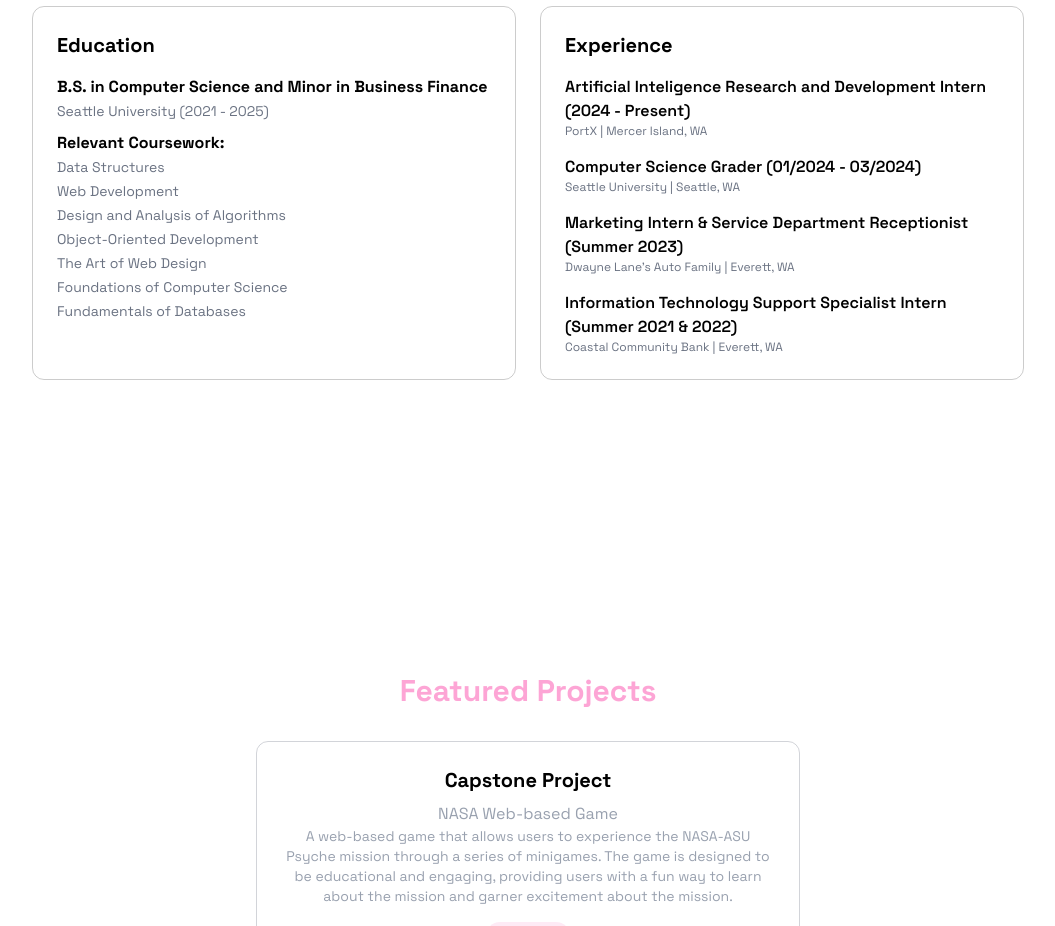
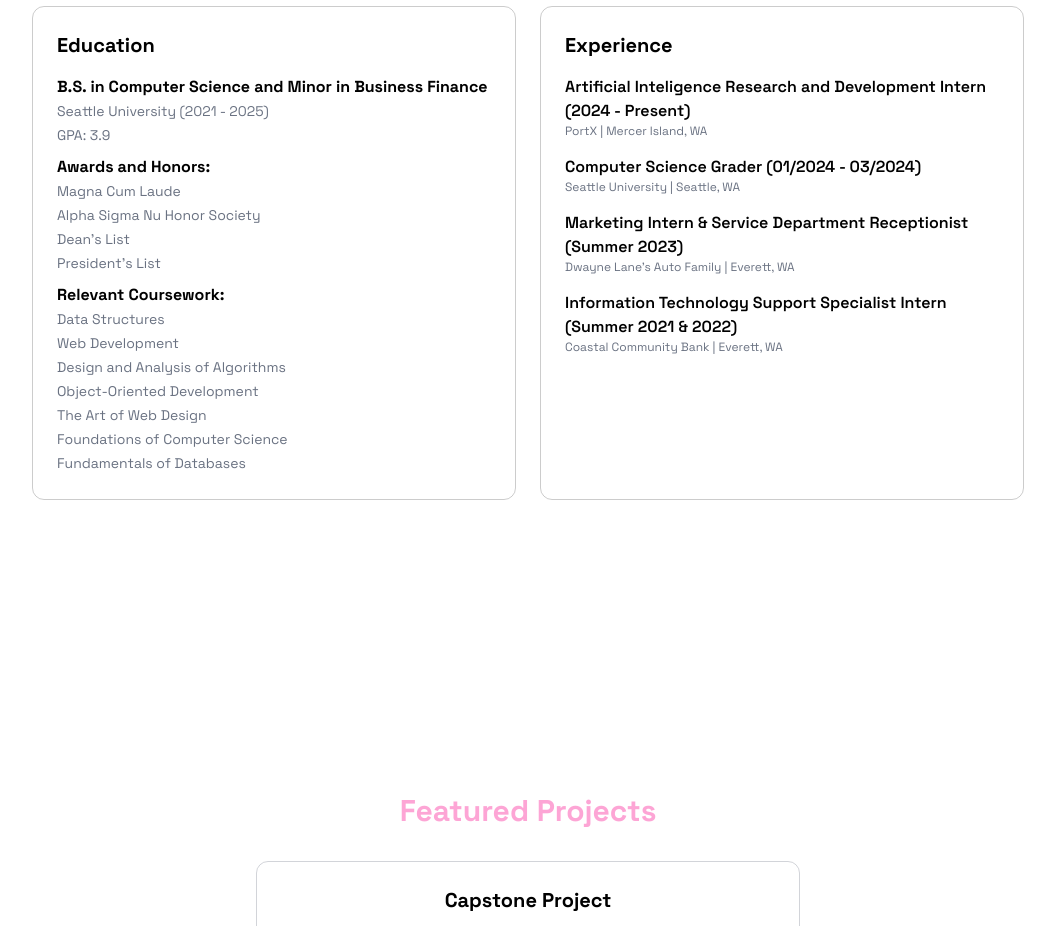
Before and after one commit to gracerlane/portfolio, a React (Vite) app: page / in a window 1280 px wide. Shown: the part 1340-2266 px from the top of the page, without its empty margins (112-1167 px from the left). Built offline with nearby package versions, Linux system fonts and the light colour scheme.

Commit message:
Update about

```diff
--- a/src/components/sections/About.jsx
+++ b/src/components/sections/About.jsx
@@ -91,9 +91,19 @@ export const About = () => {
               <ul className="list-inside text-black-300 space-y-2">
                 <li>
                   <strong> B.S. in Computer Science and Minor in Business Finance </strong><br/>
-									<span className="text-gray-500 text-sm">Seattle University (2021 - 2025)</span>
+									<span className="text-gray-500 text-sm">Seattle University (2021 - 2025)</span><br/>
+									<span className="text-gray-500 text-sm">GPA: 3.9</span>
                 </li>
-                <li>
+								<li>
+                  <strong> Awards and Honors: </strong> <br />
+									<span className="text-gray-500 text-sm">
+									Magna Cum Laude <br />
+									Alpha Sigma Nu Honor Society <br />
+									Dean's List <br />
+									President's List <br />
+									</span>
+                </li>
+								<li>
                   <strong> Relevant Coursework: </strong> <br />
 									<span className="text-gray-500 text-sm">
 									Data Structures <br />
```
